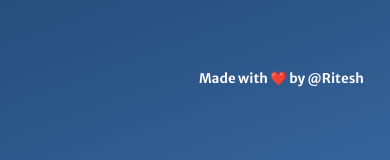
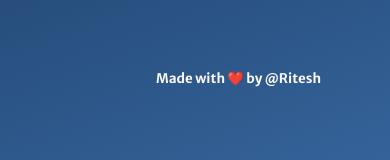
Before and after one commit to riteshd044/weather_app, a plain HTML site: page index.html in a window 390 px wide. Shown: the part 464-624 px from the top of the page. Drawn offline with Linux system fonts and the light colour scheme.

Commit message:
Update style.css 4th time

```diff
--- a/style.css
+++ b/style.css
@@ -317,7 +317,7 @@
         position: relative;
         bottom: -5%;
         left: 50%;
-        transform: translate(1%,0%);
+        transform: translate(-10%,0);
         padding-bottom: 20px;
     }
 }
```
